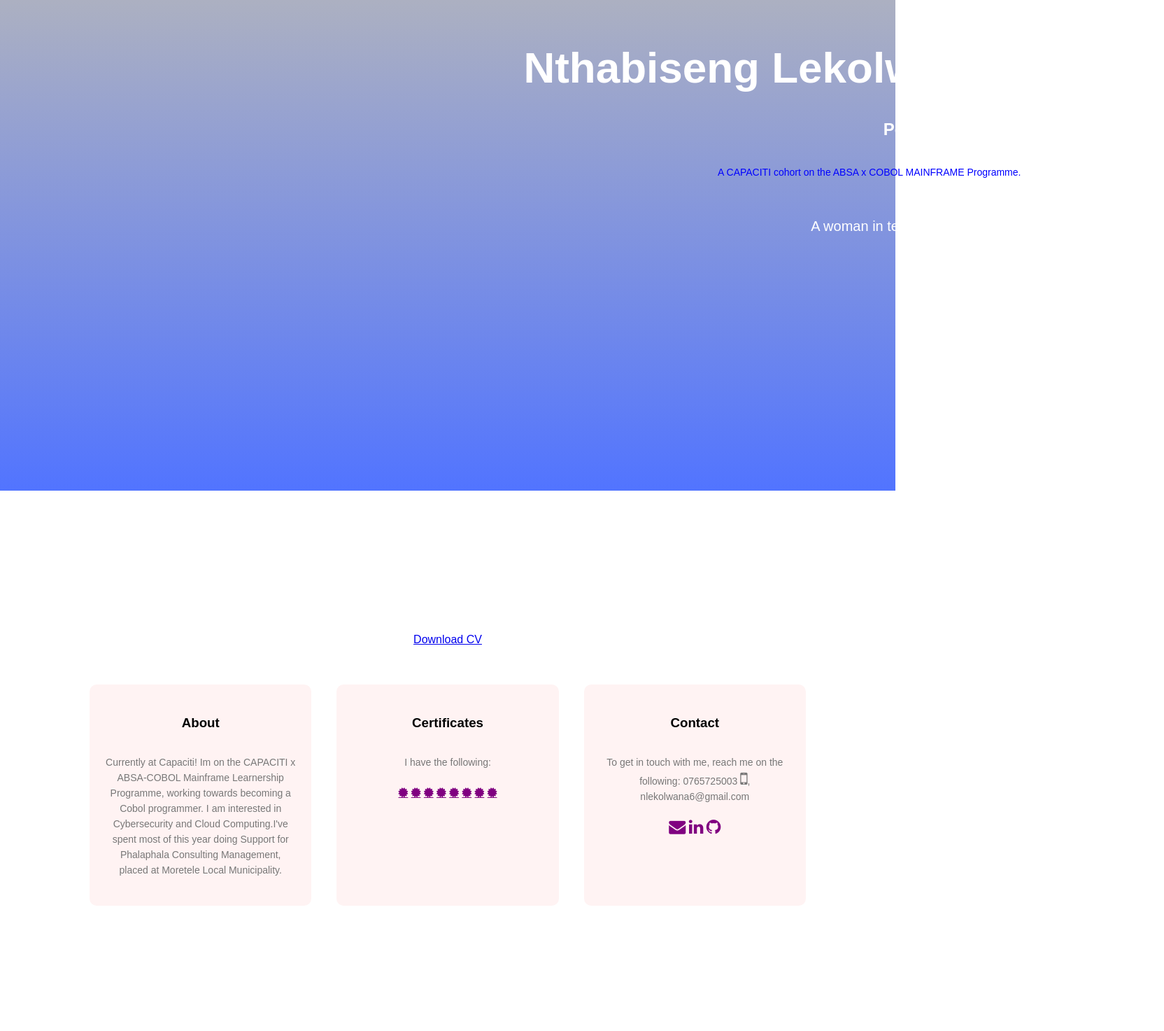
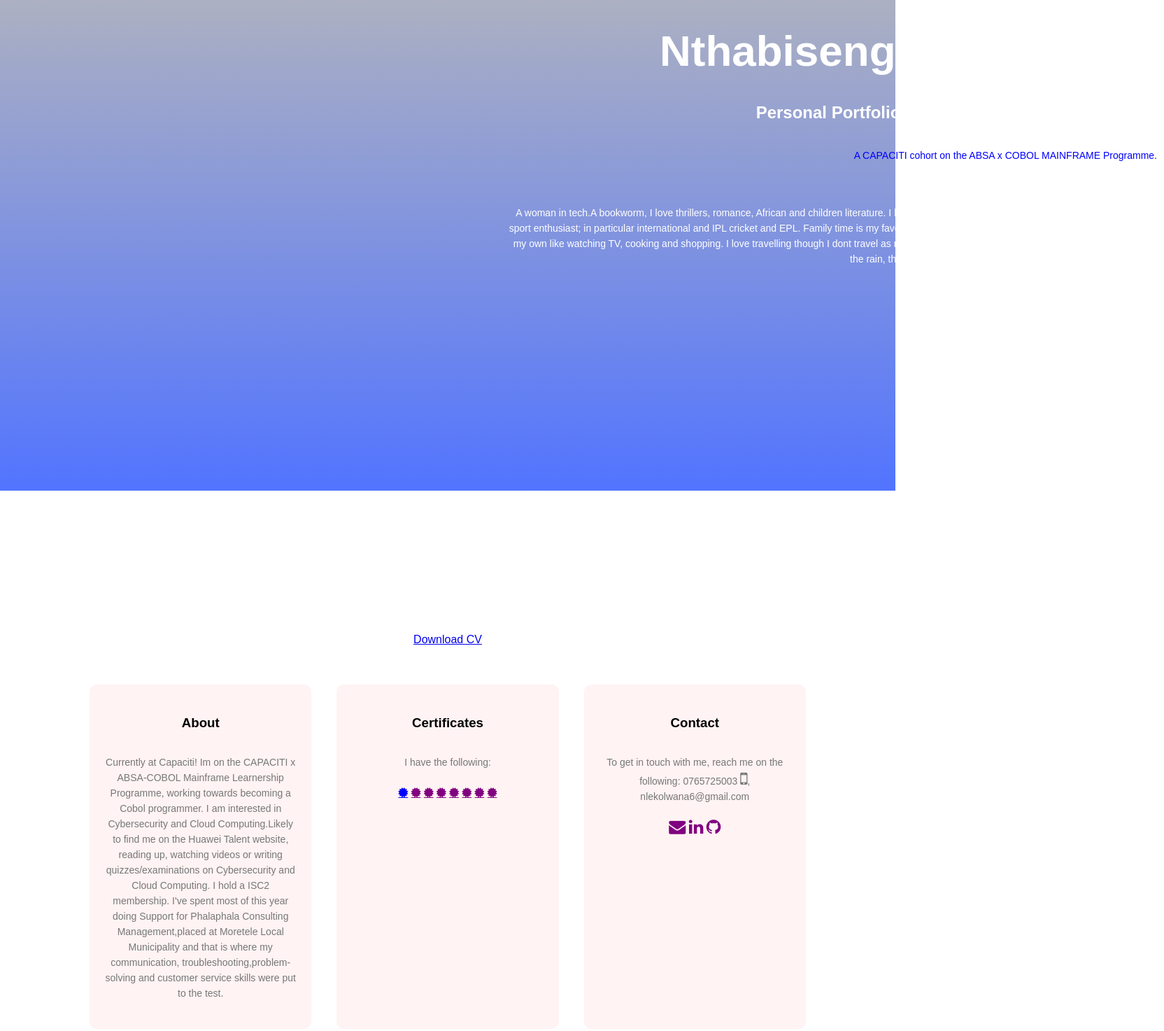
Before and after one commit to NthabisengLekolwana/Nthabiseng-Portfolio, a plain HTML site: page MyPortfolio/portfolio/index.html in a window 1280 px wide. Shown: the part 99-1572 px from the top of the page at 70% size, 1664 px wide, since content can reach past the window. Before the commit the page ends 1444 px from the top, so only its background shows below. Drawn offline with Linux system fonts and the light colour scheme.

Commit message:
Heade Section changes

```diff
--- a/MyPortfolio/portfolio/index.html
+++ b/MyPortfolio/portfolio/index.html
@@ -5,32 +5,27 @@
     <meta name="viewport" content="width=device-width, initial-scale=1.0">
     <title>My Personal Portfolio</title>
     <link rel="stylesheet" href="style.css">
-    <link rel="preconnect" href="https://fonts.gstatic.com">
     <link href="https://fonts.googleapis.com/css2?family=Poppins:wght@100;200;300;400;600;700&display=swap" rel="stylesheet">
-    <link rel="stylesheet" href="https://cdnjs.cloudflare.com/ajax/libs/font-awesome/4.7.0/css/font-awesome.min.css">
-    <link rel="stylesheet" href="https://cdnjs.cloudflare.com/ajax/libs/font-awesome/4.7.0/css/font-awesome.min.css">
     <link rel="stylesheet" href="https://cdnjs.cloudflare.com/ajax/libs/font-awesome/4.7.0/css/font-awesome.min.css">
 
 
 </head>
 <body>
-  <section class="header">
-    <nav>
-
-       </div>
-    </nav>
-
+</div>
+<section class="header">
     <div class="text-box">
-      <h1 style="padding-left: 100px;">Nthabiseng Lekolwana's </h1>
-      <h2>Personal Portfolio</h2>
+      <h1 style="padding-left: 100px;">Nthabiseng  Lekolwana's </h1>
+      <h2 style="text-align: center;">Personal Portfolio</h2>
       <p>A CAPACITI cohort on the ABSA x COBOL MAINFRAME Programme.</p>
-      <a href="" class="hero-btn">
-       A woman in tech with love
-      </a>
+      <p style="color:white">
+       A woman in tech.A bookworm, I love thrillers, romance, African  and children literature. I have an eclectic taste in music and I find music healing.
+       Im a sport enthusiast; in particular international and IPL cricket and EPL. Family time is my favourite kind of time, doing things I dont usually enjoy doing on my own like watching TV, cooking and shopping.
+       I love travelling though I dont travel as much as I would like. Im all for the summer season.
+       The sun, the rain, the heat, the rainbows, blue skies, green landscapes and fruit!
+      </p>
     </div>
   </section>
-
-   <section class="dfg">
+  <section class="dfg">
 
     <a href="CV.pdf"><div class="dfg">Download CV</div></a>
 
@@ -39,13 +34,15 @@
       <div class="Info">
         <h3>About</h3>
         <p>Currently at Capaciti! Im on the CAPACITI x ABSA-COBOL Mainframe Learnership Programme, working towards becoming a Cobol programmer.
-           I am interested in Cybersecurity and Cloud Computing.I've spent most of this year doing Support for Phalaphala Consulting Management,
-           placed at Moretele Local Municipality. </p>
+           I am interested in Cybersecurity and Cloud Computing.Likely to find me on the Huawei Talent website, reading up, watching videos or
+           writing quizzes/examinations on Cybersecurity and Cloud Computing. I hold a ISC2 membership. I've spent most of this year doing
+           Support for Phalaphala Consulting Management,placed at Moretele Local Municipality and that is where my communication,
+           troubleshooting,problem-solving and customer service skills were put to the test. </p>
       </div>
        <div class="Info">
           <h3>Certificates</h3>
           <p>I have the following:</p>
-          <a style="color:purple"href="ISC2certificate.pdf" class="fa fa-certificate"></a>
+          <a style="color:blue"href="ISC2certificate.pdf" class="fa fa-certificate"></a>
           <a style="color:purple"href="MicrosoftNM.pdf" class="fa fa-certificate"></a>
           <a style="color:purple" href="Microsoft Certified Information Protection and Compliance Administrator.pdf" class="fa fa-certificate"></a>
           <a style="color:purple"href="Microsoft Security, Compliance and Identity Fundamentals.pdf" class="fa fa-certificate"></a>
```
